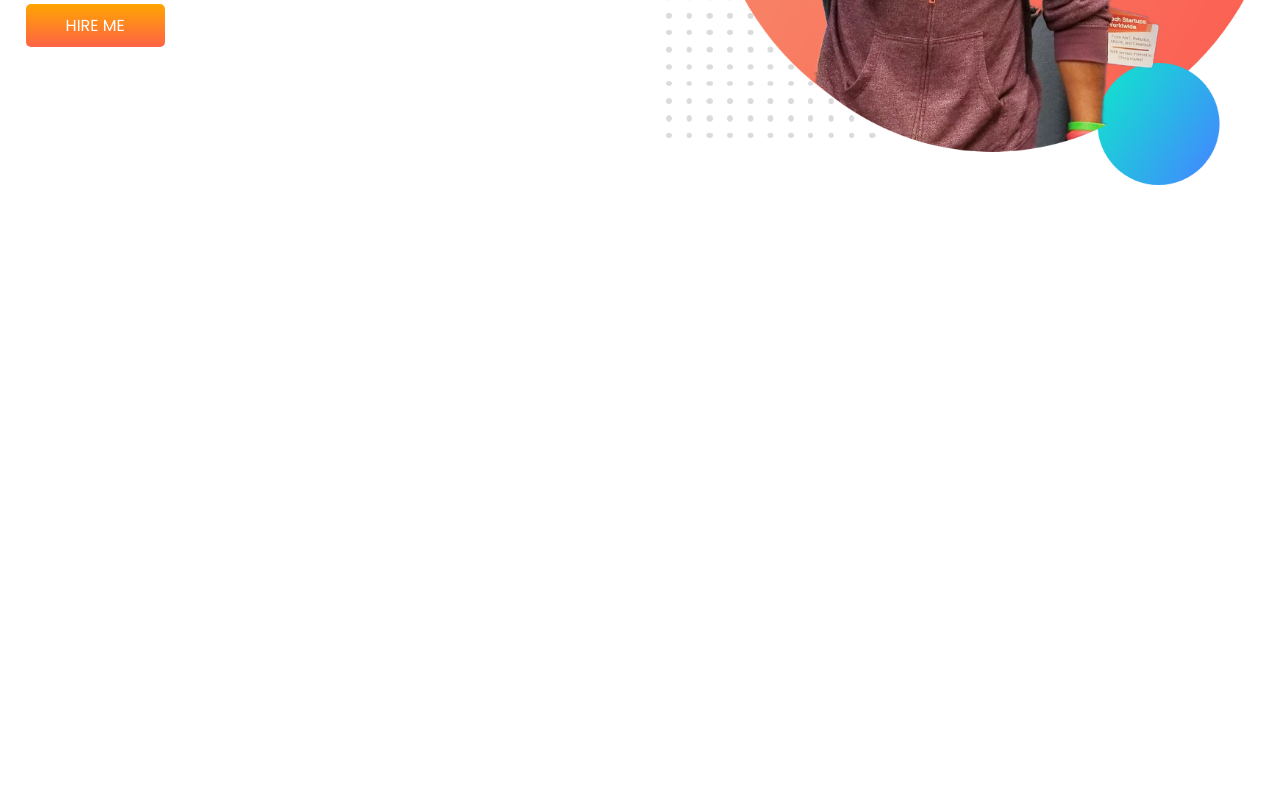
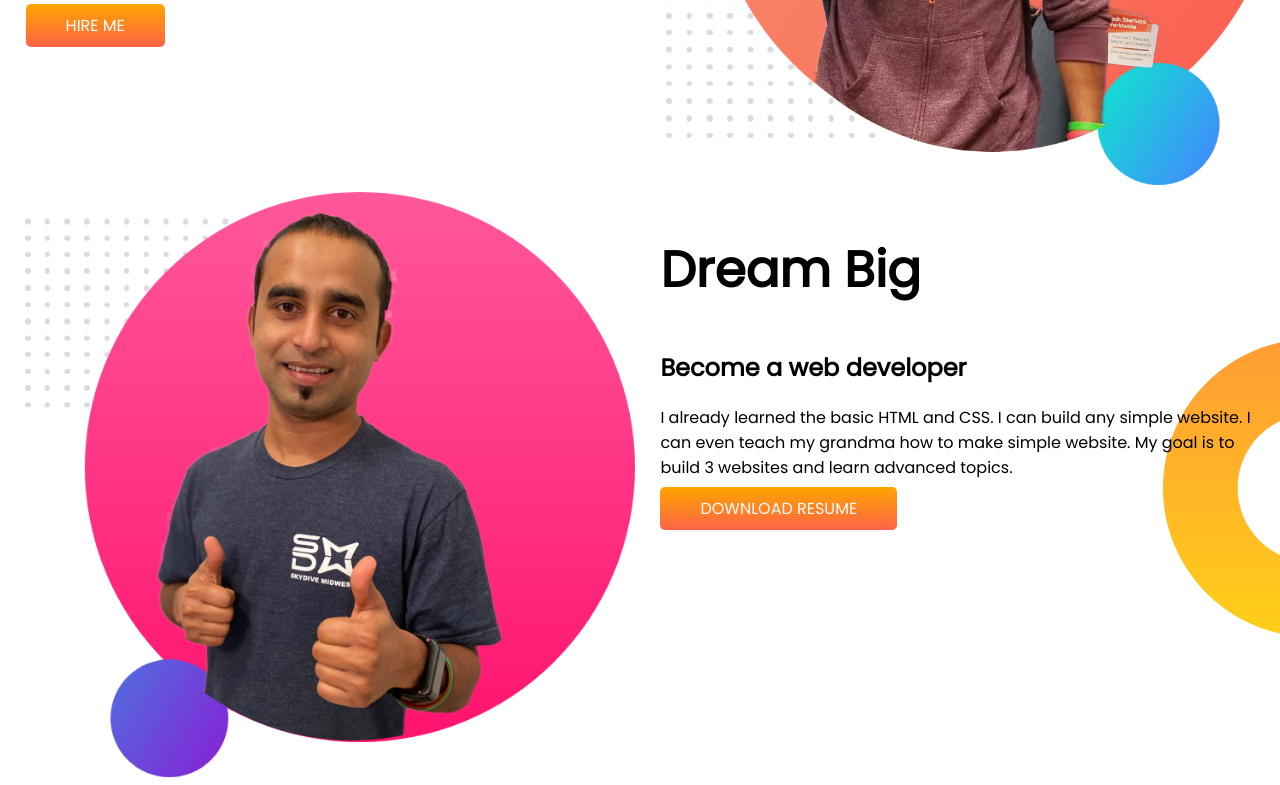
Before and after one commit to syedfarhanreza/Portfolio, a plain HTML site: page index.html in a window 1280 px wide. Shown: the part 425-1210 px from the top of the page. Before the commit the page ends 800 px from the top, so only its background shows below. Drawn offline with Linux system fonts and the light colour scheme.

Commit message:
dream added

```diff
--- a/index.html
+++ b/index.html
@@ -23,6 +23,18 @@
         <img src="images/jhankar.png" alt="">
     </div>
  </section>
+ <section class="dream-big">
+    <div class="half-width">
+        <img src="images/jhankar2.png" alt="">
+    </div>
+    <div class="half-width">
+        <h1>Dream Big</h1>
+        <h2>Become a web developer</h2>
+        <p>I already learned the basic HTML and CSS. I can build any simple website. I can even teach my grandma how to make simple website. My goal is to build 3 websites and learn advanced topics.</p>
+        <a class="link-button" target="_blank" href="">DOWNLOAD RESUME</a>
+    </div>
+
+ </section>
 
 
 
--- a/style.css
+++ b/style.css
@@ -10,6 +10,7 @@ h1{
 }
 section{
     display: flex;
+    margin-bottom: 150pxc;
 }
 .half-width{
   width: 50%;
@@ -28,5 +29,10 @@ section{
 .top-banner{
     background-image: url(images/top-banner.png);
     background-repeat: no-repeat;
-
 }
+.dream-big{
+    background-image: url(images/dream-bg.png);
+    background-repeat: no-repeat;
+    background-position: right;
+    padding-right: 10px;
+}
```
